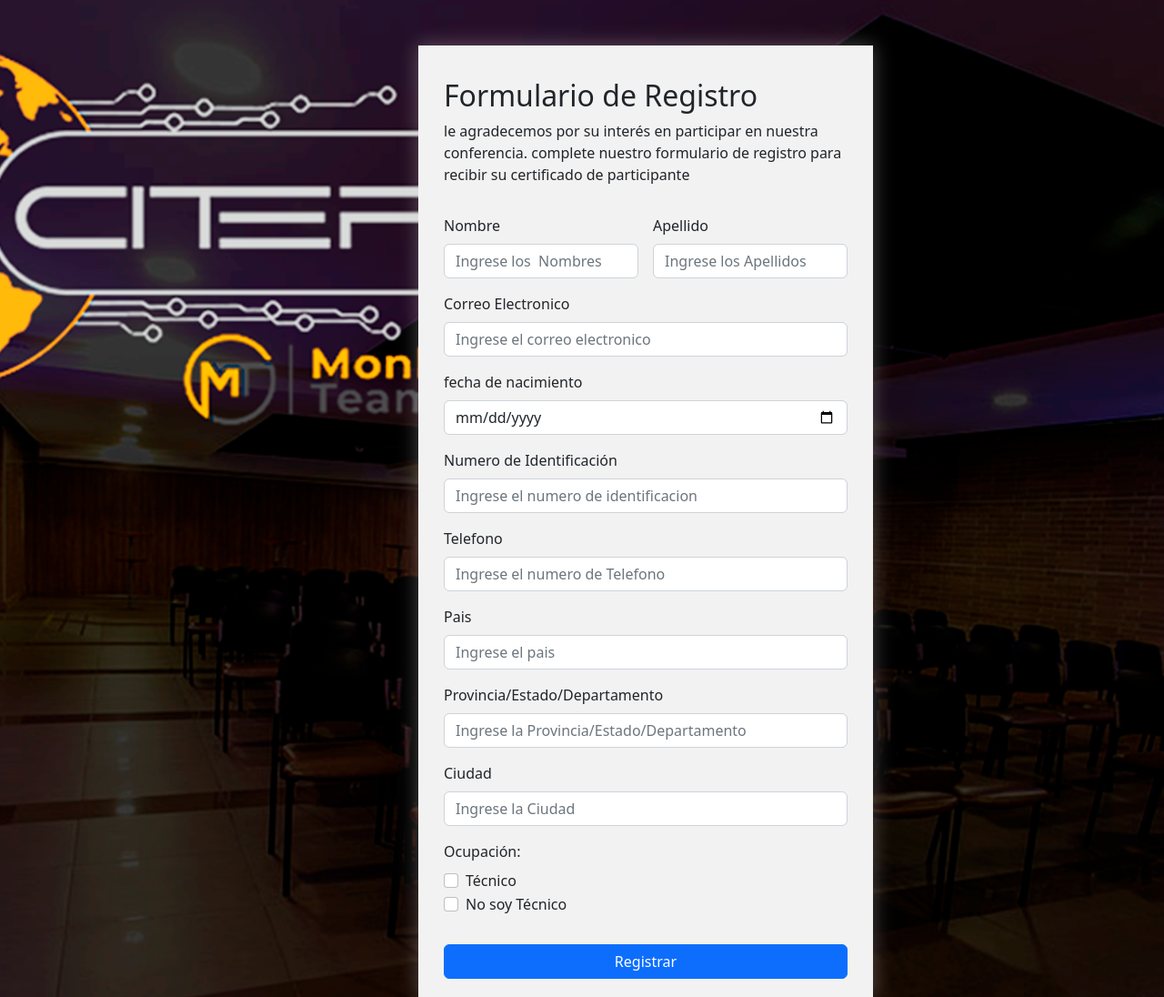
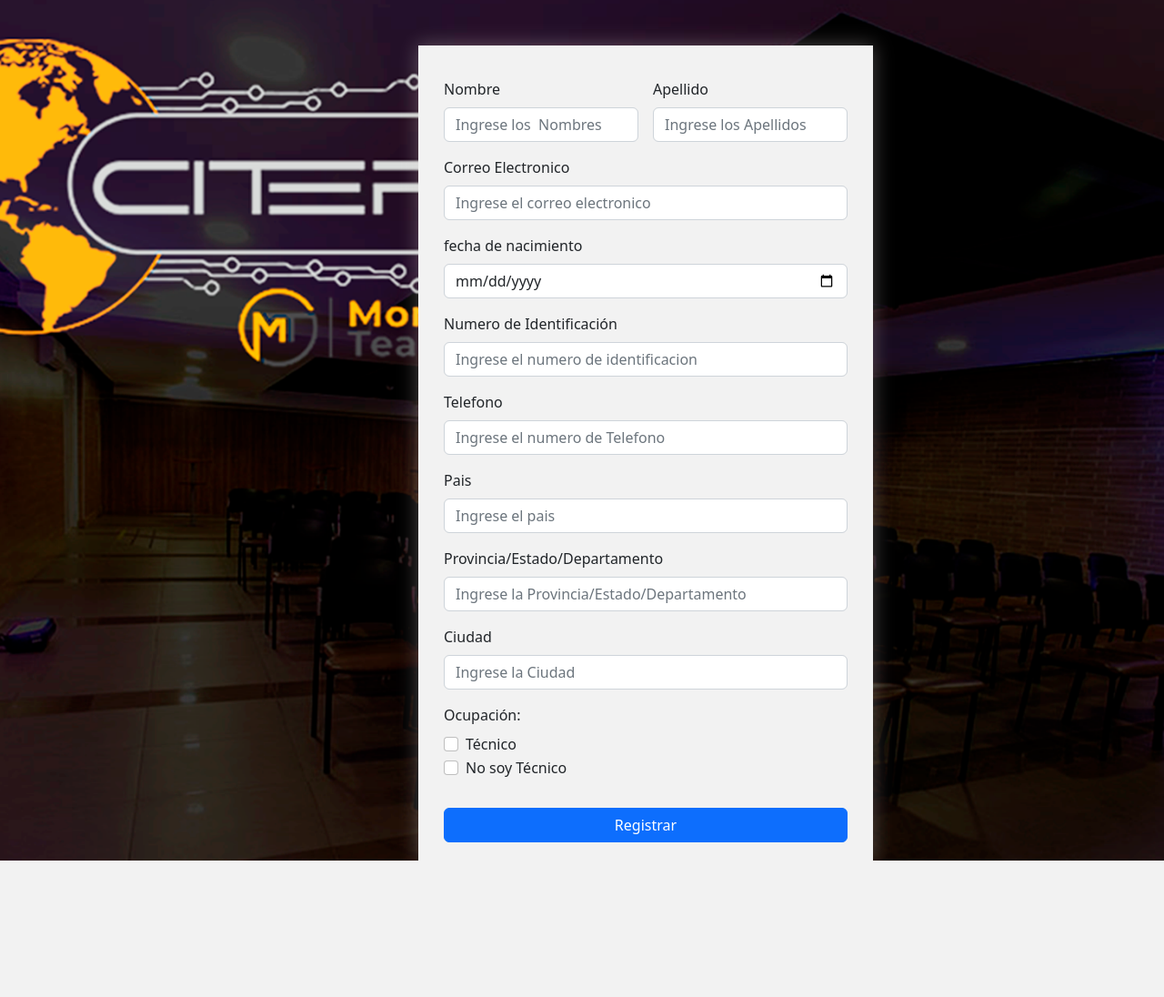
Before and after one commit to simonriv/citepo_ag, a PHP site: page / in a window 1280 px wide. Shown: the whole page at 91% size. After the commit the page ends 946 px from the top, so only its background shows below. Run offline with PHP 8.4, Linux system fonts and the light colour scheme.

Commit message:
detalles

```diff
--- a/index.php
+++ b/index.php
@@ -11,23 +11,17 @@
     <title>Registro Citepo</title>
 </head>
 
-
-
-
-
-
-
 <section>
 
 
 
     <form class="row g-3" id="form">
 
-    <div  class="col-md-12" >
-        <h2 >Formulario de Registro</h2>
-        <p>le agradecemos por su interés en participar en nuestra conferencia. complete nuestro formulario de registro para recibir su certificado de participante </p>
+        <!-- <div class="col-md-12">
+            <h2>Formulario de Registro</h2>
+            <p>le agradecemos por su interés en participar en nuestra conferencia. complete nuestro formulario de registro para recibir su certificado de participante </p>
 
-    </div>
+        </div> -->
 
         <div class="col-md-6">
             <label for="Name" class="form-label">Nombre</label>
```
